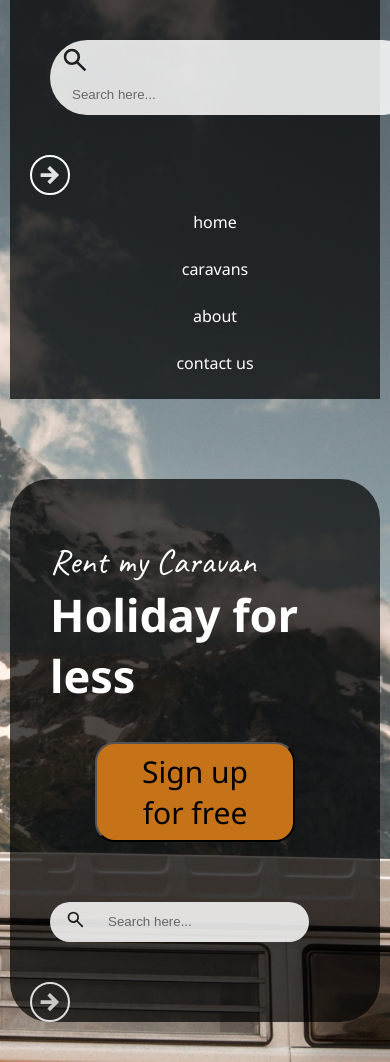
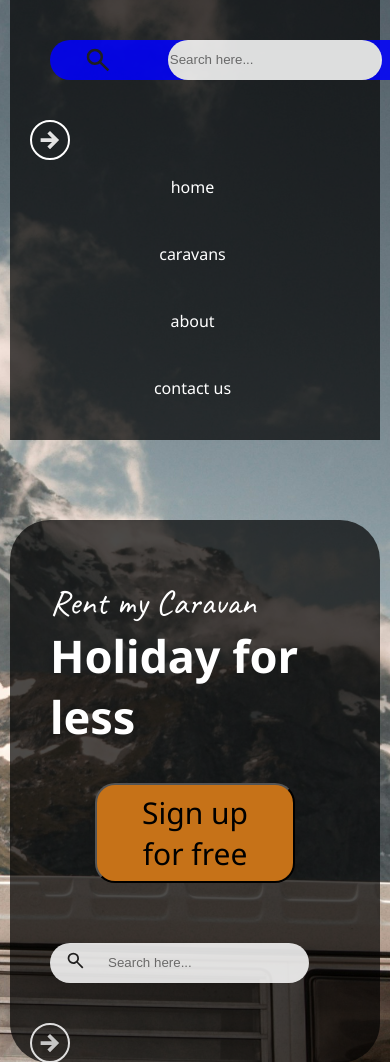
Before and after one commit to craiganthonylewis/Rent_My_Caravan, a PHP site: page / in a window 390 px wide. Shown: the part 241-1303 px from the top of the page. Run offline with PHP 8.4, Linux system fonts and the light colour scheme.

Commit message:
Index/HomePage, Header, Nav and Footer
Signed-off-by: craiganthonylewis <craiganthonylewis@outlook.com>

```diff
--- a/css/media_queries.css
+++ b/css/media_queries.css
@@ -49,10 +49,10 @@
 
 
     #nav_links ul{
-        display: block;
-        text-decoration: none;
+        flex-direction: column;
         list-style: none;
-        text-align: center;
+        align-items: center;
+        margin-right: 45px;
     }
 
     #nav_links ul li{
@@ -125,6 +125,33 @@
         color: white;
     }
 
+    #search_bar_nav{
+        background-color: blue;
+        height: 40px;
+        width: 100%;
+        border-radius: 90px;
+        align-items: center;
+        flex-direction: column;
+    }
+
+    #search_bar_nav input{
+        background-color: white;
+        height: 40px;
+        width: 58%;
+        border-radius: 90px;
+        display: flex;
+        align-items: center;
+    }
+
+    #search_bar_nav_icon{
+        width: 30px;
+        height: 30px;
+        background-image: url("../images/magnifying_glass.svg");
+        background-size: contain;
+        background-repeat: no-repeat;
+        margin: 5px 0 0 15px;
+    }
+
 }
 
 @media (max-width: 480px) {
```
Also changed, not shown: css/index.css (line endings or trailing spaces).
